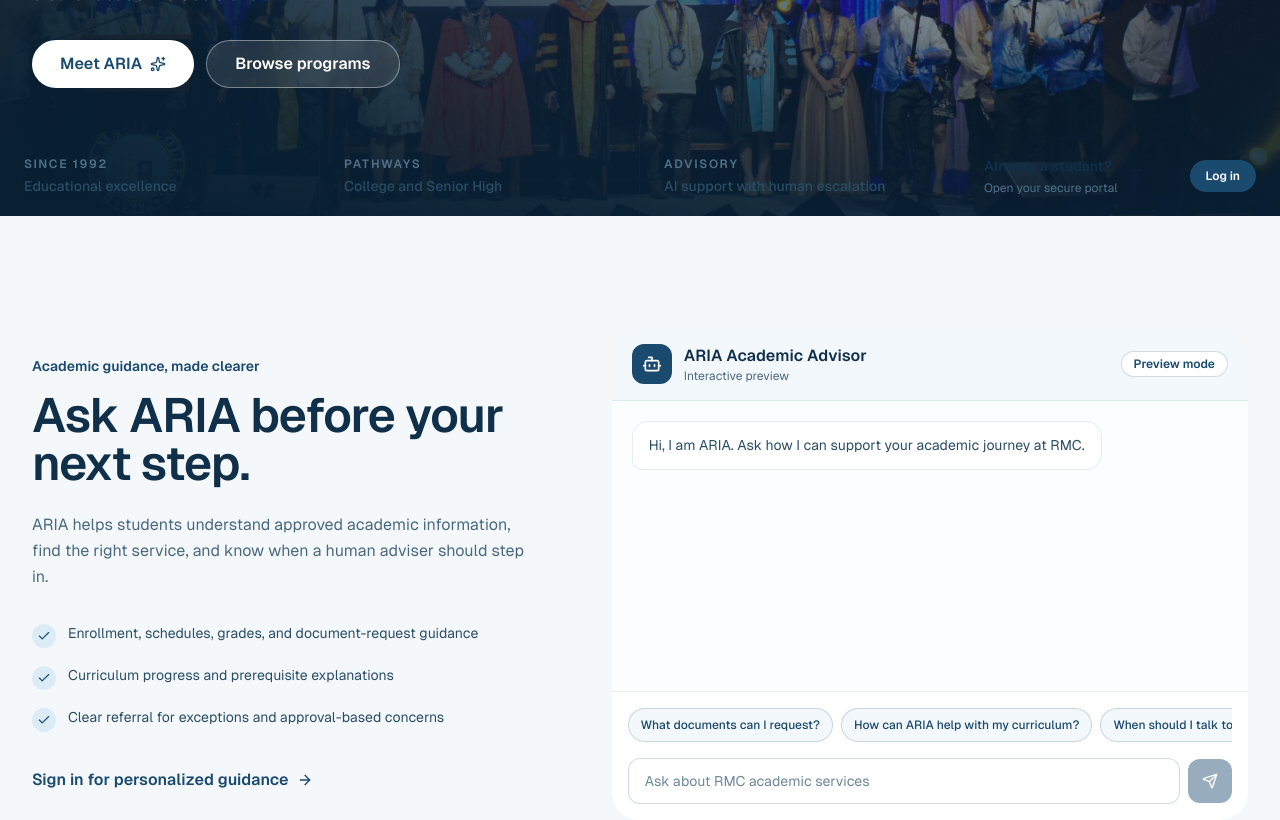
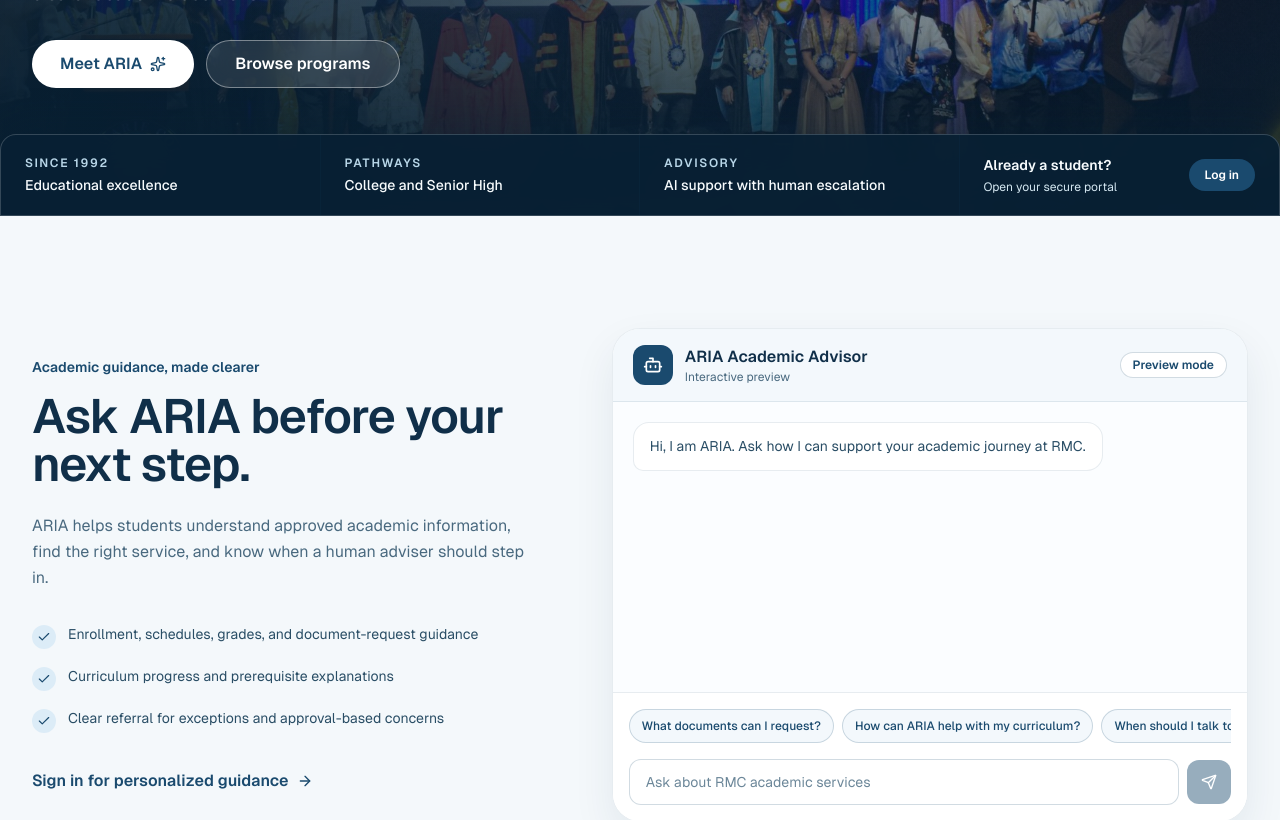
Before and after one commit to Lester0961/sisp, a Next.js app in the folder sisp-frontend/: page / in a window 1280 px wide. Shown: the part 440-1260 px from the top of the page. Built offline with nearby package versions, Linux system fonts and the light colour scheme; no server answers.

Commit message:
fix(ui): restore landing page text contrast

```diff
--- a/sisp-frontend/app/globals.css
+++ b/sisp-frontend/app/globals.css
@@ -49,6 +49,37 @@
   :focus-visible {
     outline: 3px solid rgb(10 67 155 / 0.32);
     outline-offset: 2px;
+  }
+}
+
+@layer components {
+  /* RMC landing-page surfaces: keep text-bearing panels visually distinct from imagery. */
+  .glass-panel-light {
+    border: 1px solid rgb(26 74 110 / 0.1);
+    background: rgb(255 255 255 / 0.88);
+    box-shadow: 0 18px 42px rgb(16 47 73 / 0.08);
+    backdrop-filter: blur(18px);
+  }
+
+  .glass-panel-dark {
+    border: 1px solid rgb(185 216 234 / 0.24);
+    background:
+      linear-gradient(120deg, rgb(14 42 65 / 0.98), rgb(26 74 110 / 0.94));
+    box-shadow: 0 20px 48px rgb(8 32 51 / 0.18);
+  }
+
+  .glass-rail {
+    border: 1px solid rgb(255 255 255 / 0.18);
+    background: rgb(8 32 51 / 0.92);
+    box-shadow: 0 -12px 36px rgb(8 32 51 / 0.16);
+    color: #f7fbfd;
+    backdrop-filter: blur(18px);
+  }
+
+  .poster-frame {
+    border: 1px solid rgb(26 74 110 / 0.12);
+    background: #ffffff;
+    box-shadow: 0 18px 42px rgb(16 47 73 / 0.08);
   }
 }
 
--- a/sisp-frontend/app/page.tsx
+++ b/sisp-frontend/app/page.tsx
@@ -277,23 +277,23 @@ export default function LandingPage() {
           </div>
 
           <div className="absolute inset-x-0 bottom-0">
-            <div className="glass-rail mx-auto grid max-w-[1440px] grid-cols-1 overflow-hidden rounded-t-2xl text-[#294d65] sm:grid-cols-3 lg:grid-cols-4">
+            <div className="glass-rail mx-auto grid max-w-[1440px] grid-cols-1 overflow-hidden rounded-t-2xl text-[#f7fbfd] sm:grid-cols-3 lg:grid-cols-4">
               <div className="hidden border-r border-[#1a4a6e]/10 px-6 py-5 lg:block">
-                <p className="text-xs font-semibold tracking-[0.14em] text-[#517189]">SINCE 1992</p>
-                <p className="mt-1 text-sm font-medium">Educational excellence</p>
+                <p className="text-xs font-semibold tracking-[0.14em] text-[#b8d6e8]">SINCE 1992</p>
+                <p className="mt-1 text-sm font-medium text-[#f7fbfd]">Educational excellence</p>
               </div>
               <div className="border-r border-[#1a4a6e]/10 px-5 py-4 sm:px-6 sm:py-5">
-                <p className="text-xs font-semibold tracking-[0.14em] text-[#517189]">PATHWAYS</p>
-                <p className="mt-1 text-sm font-medium">College and Senior High</p>
+                <p className="text-xs font-semibold tracking-[0.14em] text-[#b8d6e8]">PATHWAYS</p>
+                <p className="mt-1 text-sm font-medium text-[#f7fbfd]">College and Senior High</p>
               </div>
               <div className="hidden border-r border-[#1a4a6e]/10 px-6 py-5 sm:block">
-                <p className="text-xs font-semibold tracking-[0.14em] text-[#517189]">ADVISORY</p>
-                <p className="mt-1 text-sm font-medium">AI support with human escalation</p>
+                <p className="text-xs font-semibold tracking-[0.14em] text-[#b8d6e8]">ADVISORY</p>
+                <p className="mt-1 text-sm font-medium text-[#f7fbfd]">AI support with human escalation</p>
               </div>
               <div className="hidden items-center justify-between gap-4 px-6 py-5 sm:flex">
                 <div>
-                  <p className="text-sm font-semibold text-[#102f49]">Already a student?</p>
-                  <p className="mt-1 text-xs text-[#517189]">Open your secure portal</p>
+                  <p className="text-sm font-semibold text-[#f7fbfd]">Already a student?</p>
+                  <p className="mt-1 text-xs text-[#d5e8f2]">Open your secure portal</p>
                 </div>
                 <Link href="/login" className="shrink-0 rounded-full bg-[#1a4a6e] px-4 py-2 text-xs font-semibold text-white hover:bg-[#123a58]">
                   Log in
@@ -499,16 +499,16 @@ export default function LandingPage() {
               </div>
             </Reveal>
 
-            <Reveal className="glass-panel-dark mt-12 flex flex-col items-start justify-between gap-6 rounded-[1.75rem] px-6 py-8 text-white sm:px-8 lg:flex-row lg:items-center lg:px-10">
+            <Reveal className="glass-panel-dark mt-12 flex flex-col items-start justify-between gap-6 rounded-[1.75rem] px-6 py-8 text-[#f7fbfd] sm:px-8 lg:flex-row lg:items-center lg:px-10">
               <div>
                 <h2 className="font-display text-3xl font-semibold">Ready to continue your RMC journey?</h2>
-                <p className="mt-2 text-sm text-white/75">Open the student portal or contact the school for admissions assistance.</p>
+                <p className="mt-2 text-sm text-[#d5e8f2]">Open the student portal or contact the school for admissions assistance.</p>
               </div>
               <div className="flex w-full flex-col gap-3 sm:w-auto sm:flex-row">
                 <Link href="/login" className="inline-flex h-11 items-center justify-center rounded-full bg-white px-6 font-semibold text-[#1a4a6e] hover:bg-[#eef6fc]">
                   Open portal
                 </Link>
-                <a href="tel:09104947097" className="inline-flex h-11 items-center justify-center rounded-full border border-white/30 px-6 font-semibold text-white hover:bg-white/10">
+                <a href="tel:09104947097" className="inline-flex h-11 items-center justify-center rounded-full border border-[#b8d6e8] px-6 font-semibold text-[#f7fbfd] hover:bg-white/10">
                   Call admissions
                 </a>
               </div>
```
